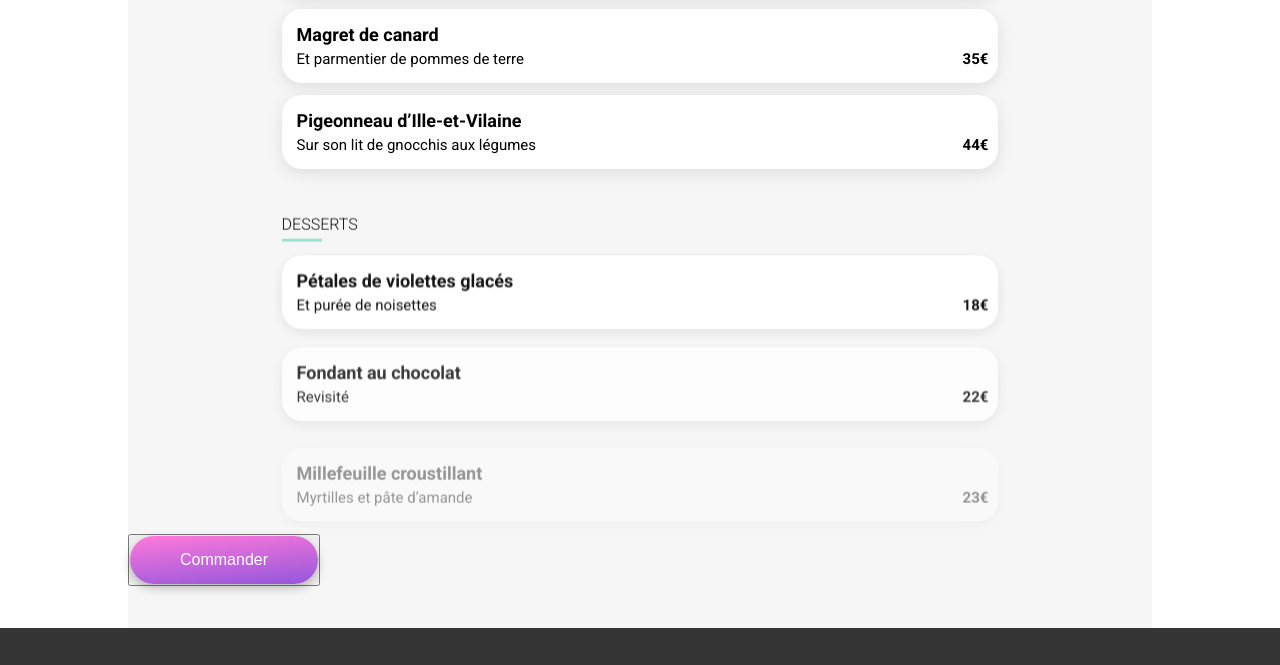
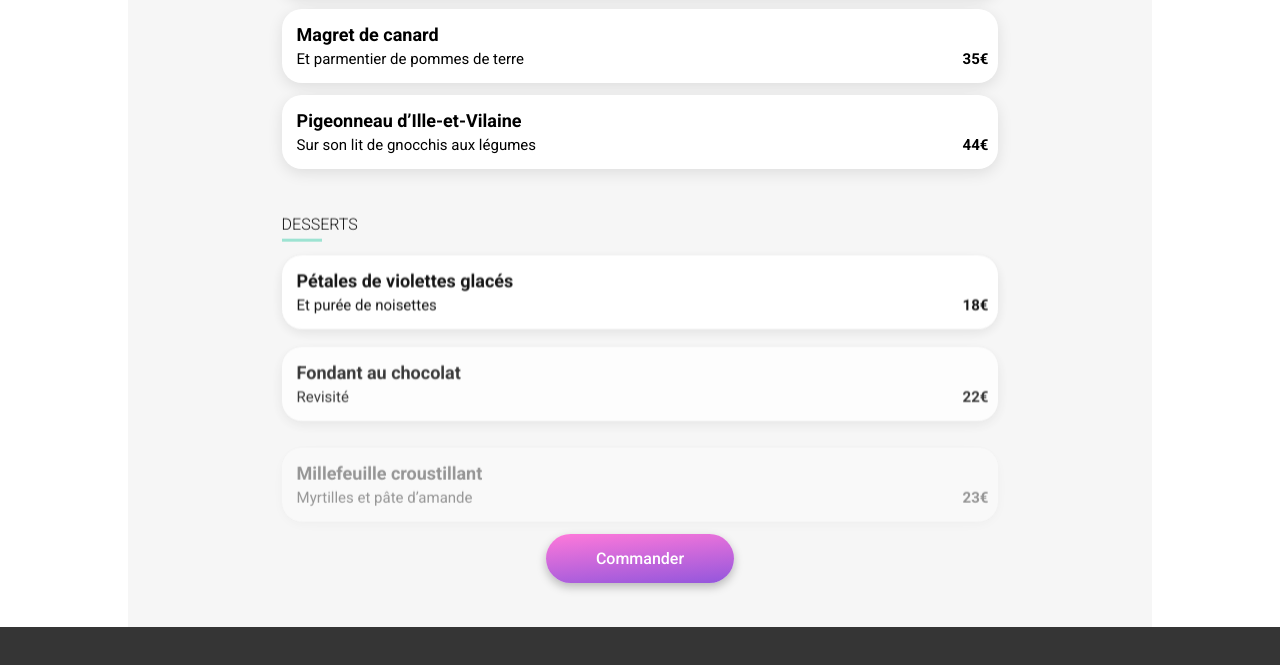
Before and after one commit to matteobruccoleri/ohmyfood, a plain HTML site: page restaurants/a-la-francaise.html in a window 1280 px wide. Shown: the part 851-1516 px from the top of the page. Drawn offline with Linux system fonts and the light colour scheme; a web font is replaced by a local one.

Commit message:
feat: modification du scss

```diff
--- a/sass/style.scss
+++ b/sass/style.scss
@@ -11,18 +11,31 @@
     box-sizing: border-box;
     margin: 0;
     padding: 0;
+    scroll-behavior: smooth;
 }
 
 body {
     font-family: 'Roboto', sans-serif;
     position: relative;
     overflow-x: hidden;
+
 }
 
 a {
     text-decoration: none;
     color: #000;
+    font-family: 'Roboto', sans-serif;
+    width: max-content;
+    display: block;
+    margin: auto;
 }
+
+button {
+    border: none;
+    background-color: transparent;
+    margin: auto;
+}
+
 
 .flex-column {
     display: flex;
@@ -75,7 +88,7 @@ a {
 }
 
 .btn-page {
-    margin-bottom: 40px;
+    margin: 0 auto 40px;
 }
 .btn-page .btn {
     display: block;
```
Also changed, not shown: css/style.min.css, 1 other file.
